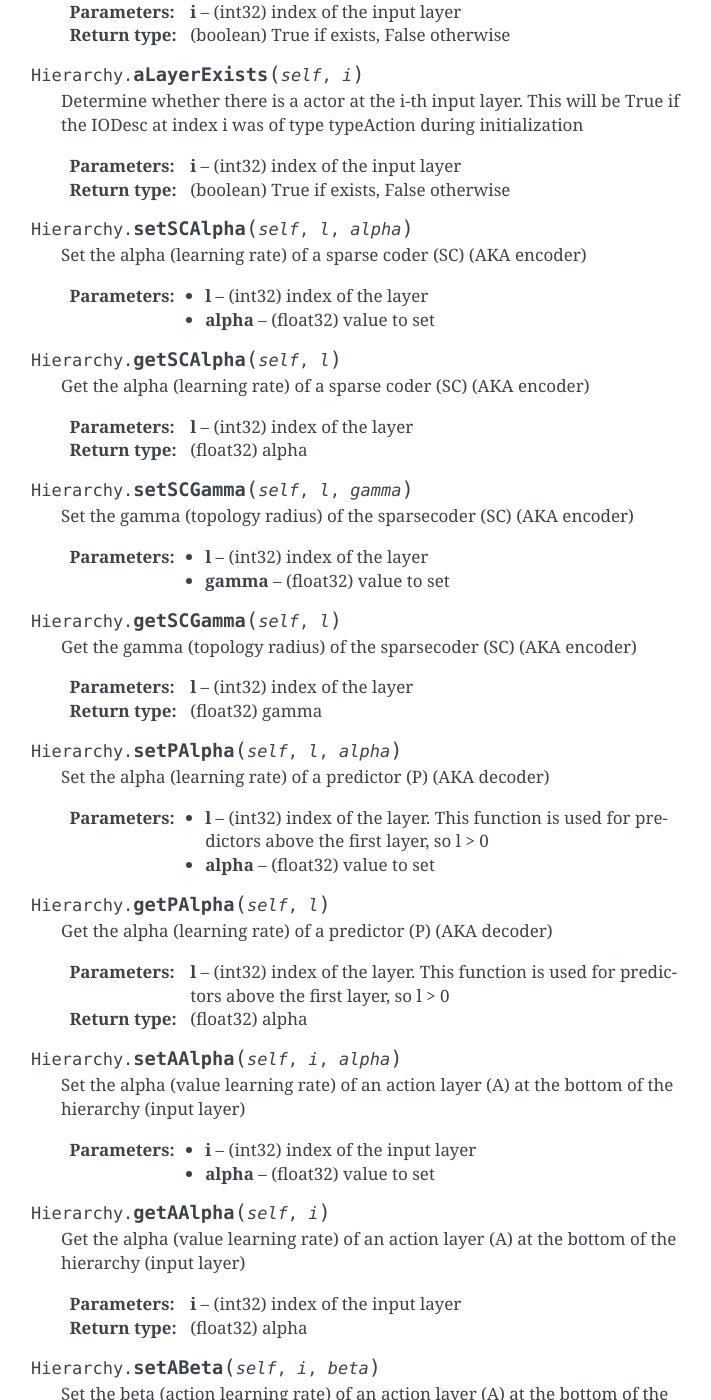
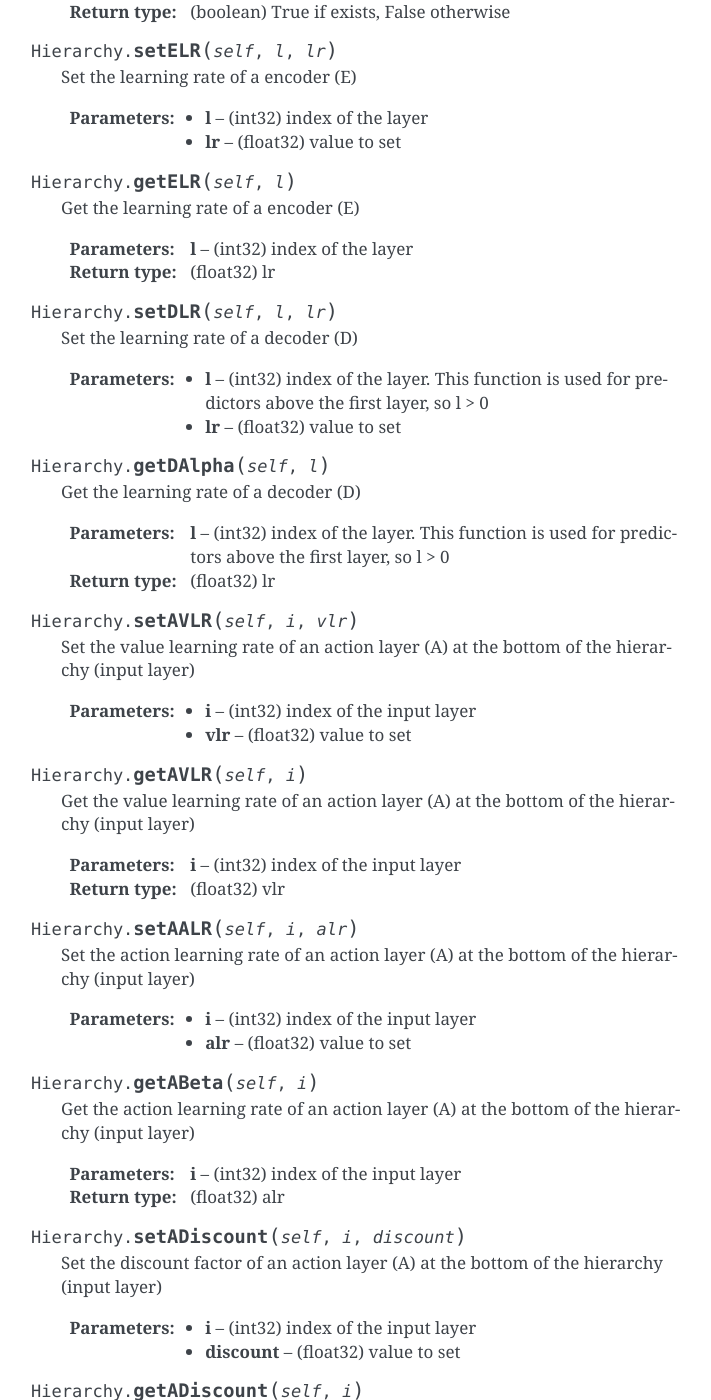
Before and after one commit to ogmacorp/PyAOgmaNeo, a Sphinx documentation site: the page built from docs/hierarchy.rst, in a window 1280 px wide and 1400 px high, scrolled down 3248 px. Shown: the whole window, without its empty margins (389-1100 px from the left). Built offline with Sphinx 7.4.7, drawn with Linux system fonts in a browser that asks for light colours; pages that are not in the unit, such as notebooks, are missing from menus; some of the changed text lies outside the part shown.

```diff
--- a/docs/hierarchy.rst
+++ b/docs/hierarchy.rst
@@ -71,7 +71,7 @@
 
     Get a prediction for a given input layer index. If the IODesc for this index is of type action, it will return the action instead
 
-    :param i: (int32) index of the input layer. Will error if input layer is of type "none" (see IODesc)
+    :param i: (int32) index of the input layer
     :rtype: (IntBuffer) integer buffer containing predictions
 
 .. function:: Hierarchy.getUpdate(self, l)
@@ -115,26 +115,19 @@
 
     :rtype: (int32) number of input layers
 
-.. function:: Hierarchy.getNumPLayers(self, l)
+.. function:: Hierarchy.getNumDLayers(self, l)
 
-    Get the number of predictor (top down) sub-layers at a given layer
+    Get the number of decoder (top down) sub-layers at a given layer
 
     :param l: (int32) index of the layer. Must be greater than 0 as the first layer does not have regular predictors
     :rtype: (int32) number of input layers
 
-.. function:: Hierarchy.getNumSCVisibleLayers(self, l)
+.. function:: Hierarchy.getNumEVisibleLayers(self, l)
 
-    Get the number of visible (sub) layers of a sparse coder (SC), AKA encoder. This will be equal to Hierarchy.getTicksPerUpdate(l) for all l except for 0, where it will be equal to Hierarchy.getNumInputLayers()
+    Get the number of visible (sub) layers of a encoder. This will be equal to Hierarchy.getTicksPerUpdate(l) for all l except for 0, where it will be equal to Hierarchy.getNumInputLayers()
 
     :param l: (int32) index of the layer
     :rtype: (int32) number of visible layers
-
-.. function:: Hierarchy.pLayerExists(self, i)
-
-    Determine whether there is a predictor at the i-th input layer. This will be True if the IODesc at index i was of type typePrediction during initialization
-
-    :param i: (int32) index of the input layer
-    :rtype: (boolean) True if exists, False otherwise
 
 .. function:: Hierarchy.aLayerExists(self, i)
 
@@ -143,89 +136,75 @@
     :param i: (int32) index of the input layer
     :rtype: (boolean) True if exists, False otherwise
 
-.. function:: Hierarchy.setSCAlpha(self, l, alpha)
+.. function:: Hierarchy.setELR(self, l, lr)
 
-    Set the alpha (learning rate) of a sparse coder (SC) (AKA encoder)
+    Set the learning rate of a encoder (E)
 
     :param l: (int32) index of the layer
-    :param alpha: (float32) value to set
+    :param lr: (float32) value to set
 
-.. function:: Hierarchy.getSCAlpha(self, l)
+.. function:: Hierarchy.getELR(self, l)
 
-    Get the alpha (learning rate) of a sparse coder (SC) (AKA encoder)
+    Get the learning rate of a encoder (E)
 
     :param l: (int32) index of the layer
-    :rtype: (float32) alpha
+    :rtype: (float32) lr
 
-.. function:: Hierarchy.setSCGamma(self, l, gamma)
+.. function:: Hierarchy.setDLR(self, l, lr)
 
-    Set the gamma (topology radius) of the sparsecoder (SC) (AKA encoder)
-
-    :param l: (int32) index of the layer
-    :param gamma: (float32) value to set
-
-.. function:: Hierarchy.getSCGamma(self, l)
-
-    Get the gamma (topology radius) of the sparsecoder (SC) (AKA encoder)
-
-    :param l: (int32) index of the layer
-    :rtype: (float32) gamma
-
-.. function:: Hierarchy.setPAlpha(self, l, alpha)
-
-    Set the alpha (learning rate) of a predictor (P) (AKA decoder)
+    Set the learning rate of a decoder (D)
 
     :param l: (int32) index of the layer. This function is used for predictors above the first layer, so l > 0
-    :param alpha: (float32) value to set
+    :param lr: (float32) value to set
 
-.. function:: Hierarchy.getPAlpha(self, l)
+.. function:: Hierarchy.getDAlpha(self, l)
 
-    Get the alpha (learning rate) of a predictor (P) (AKA decoder)
+    Get the learning rate of a decoder (D)
 
     :param l: (int32) index of the layer. This function is used for predictors above the first layer, so l > 0
-    :rtype: (float32) alpha
+    :rtype: (float32) lr
 
-.. function:: Hierarchy.setAAlpha(self, i, alpha)
+.. function:: Hierarchy.setAVLR(self, i, vlr)
 
-    Set the alpha (value learning rate) of an action layer (A) at the bottom of the hierarchy (input layer)
+    Set the value learning rate of an action layer (A) at the bottom of the hierarchy (input layer)
 
     :param i: (int32) index of the input layer
-    :param alpha: (float32) value to set
+    :param vlr: (float32) value to set
 
-.. function:: Hierarchy.getAAlpha(self, i)
+.. function:: Hierarchy.getAVLR(self, i)
 
-    Get the alpha (value learning rate) of an action layer (A) at the bottom of the hierarchy (input layer)
+    Get the value learning rate of an action layer (A) at the bottom of the hierarchy (input layer)
 
     :param i: (int32) index of the input layer
-    :rtype: (float32) alpha
+    :rtype: (float32) vlr
 
-.. function:: Hierarchy.setABeta(self, i, beta)
+.. function:: Hierarchy.setAALR(self, i, alr)
 
-    Set the beta (action learning rate) of an action layer (A) at the bottom of the hierarchy (input layer)
+    Set the action learning rate of an action layer (A) at the bottom of the hierarchy (input layer)
 
     :param i: (int32) index of the input layer
-    :param beta: (float32) value to set
+    :param alr: (float32) value to set
 
 .. function:: Hierarchy.getABeta(self, i)
 
-    Get the beta (action learning rate) of an action layer (A) at the bottom of the hierarchy (input layer)
+    Get the action learning rate of an action layer (A) at the bottom of the hierarchy (input layer)
 
     :param i: (int32) index of the input layer
-    :rtype: (float32) beta
+    :rtype: (float32) alr
 
-.. function:: Hierarchy.setAGamma(self, i, gamma)
+.. function:: Hierarchy.setADiscount(self, i, discount)
 
-    Set the gamma (discount factor) of an action layer (A) at the bottom of the hierarchy (input layer)
+    Set the discount factor of an action layer (A) at the bottom of the hierarchy (input layer)
 
     :param i: (int32) index of the input layer
-    :param gamma: (float32) value to set
+    :param discount: (float32) value to set
 
-.. function:: Hierarchy.getAGamma(self, i)
+.. function:: Hierarchy.getADiscount(self, i)
 
-    Get the gamma (discount factor) of an action layer (A) at the bottom of the hierarchy (input layer)
+    Get the discount factor of an action layer (A) at the bottom of the hierarchy (input layer)
 
     :param i: (int32) index of the input layer
-    :rtype: (float32) gamma
+    :rtype: (float32) discount
 
 .. function:: Hierarchy.setAMinSteps(self, i, minSteps)
 
@@ -255,27 +234,20 @@
     :param i: (int32) index of the input layer
     :rtype: (int32) historyIters
 
-.. function:: Hierarchy.getFFRadius(self, l)
+.. function:: Hierarchy.getERadius(self, l)
 
-    Get the feed forward (FF) radius of a layer
+    Get the feed forward encoder radius of a layer
 
     :param l: (int32) index of the layer
-    :rtype: (int32) FF radius
+    :rtype: (int32) encoder radius
 
-.. function:: Hierarchy.getPRadius(self, l, v)
+.. function:: Hierarchy.getDRadius(self, l, v)
 
-    Get the predictor (P) radius of a layer
+    Get the decoder (D) radius of a layer
 
     :param l: (int32) index of the layer
     :param v: (int32) index of the input layer
     :rtype: (int32) P radius
-
-.. function:: Hierarchy.getARadius(self, v)
-
-    Get the actor (A) radius of a layer
-
-    :param v: (int32) index of the input layer
-    :rtype: (int32) A radius
 
 .. function:: Hierarchy.getAHistoryCapacity(self, v)
 
--- a/docs/index.rst
+++ b/docs/index.rst
@@ -11,6 +11,7 @@
     overview
     installation
     examples
+    helpers
     iodesc
     layerdesc
     hierarchy
```
Also changed, not shown: other parts of docs/hierarchy.rst (+1 -1 lines), docs/imageencoder.rst (+6 -18 lines), docs/iodesc.rst (+5 -11 lines), docs/layerdesc.rst (+5 -5 lines), 5 other files.
